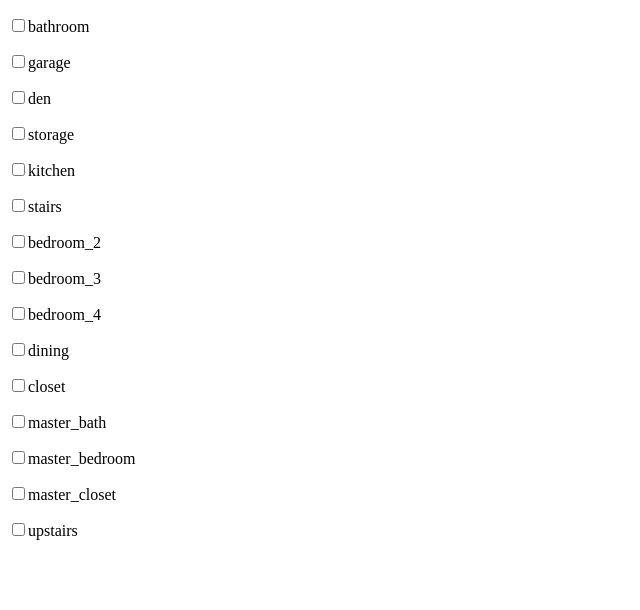
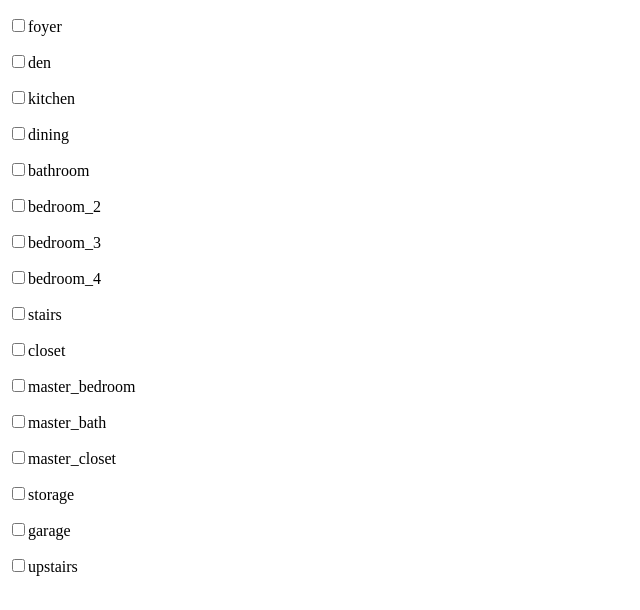
Before and after one commit to muturgan/1206_spooner_avenue, a website: page static/moderator.html in a window 1280 px wide. Shown: the whole page, without its empty margins (0-640 px from the left). Drawn offline with Linux system fonts and the light colour scheme; no server answers.

Commit message:
better rooms

```diff
--- a/static/moderator.html
+++ b/static/moderator.html
@@ -7,20 +7,21 @@
 </head>
 <body>
   <form>
+    <p><input type="checkbox" name="foyer">foyer</p>
+    <p><input type="checkbox" name="den">den</p>
+    <p><input type="checkbox" name="kitchen">kitchen</p>
+    <p><input type="checkbox" name="dining">dining</p>
     <p><input type="checkbox" name="bathroom">bathroom</p>
-    <p><input type="checkbox" name="garage">garage</p>
-    <p><input type="checkbox" name="den">den</p>
-    <p><input type="checkbox" name="storage">storage</p>
-    <p><input type="checkbox" name="kitchen">kitchen</p>
-    <p><input type="checkbox" name="stairs">stairs</p>
     <p><input type="checkbox" name="bedroom_2">bedroom_2</p>
     <p><input type="checkbox" name="bedroom_3">bedroom_3</p>
     <p><input type="checkbox" name="bedroom_4">bedroom_4</p>
-    <p><input type="checkbox" name="dining">dining</p>
+    <p><input type="checkbox" name="stairs">stairs</p>
     <p><input type="checkbox" name="closet">closet</p>
+    <p><input type="checkbox" name="master_bedroom">master_bedroom</p>
     <p><input type="checkbox" name="master_bath">master_bath</p>
-    <p><input type="checkbox" name="master_bedroom">master_bedroom</p>
     <p><input type="checkbox" name="master_closet">master_closet</p>
+    <p><input type="checkbox" name="storage">storage</p>
+    <p><input type="checkbox" name="garage">garage</p>
     <p><input type="checkbox" name="upstairs">upstairs</p>
   </form>
 
```
Also changed, not shown: static/index.html (+2 -1 lines), static/img/den.png, static/img/foyer.png, static/img/kitchen.png, static/img/stairs.png, static/img/storage.png, static/img/walls.png (added), 2 other files.
